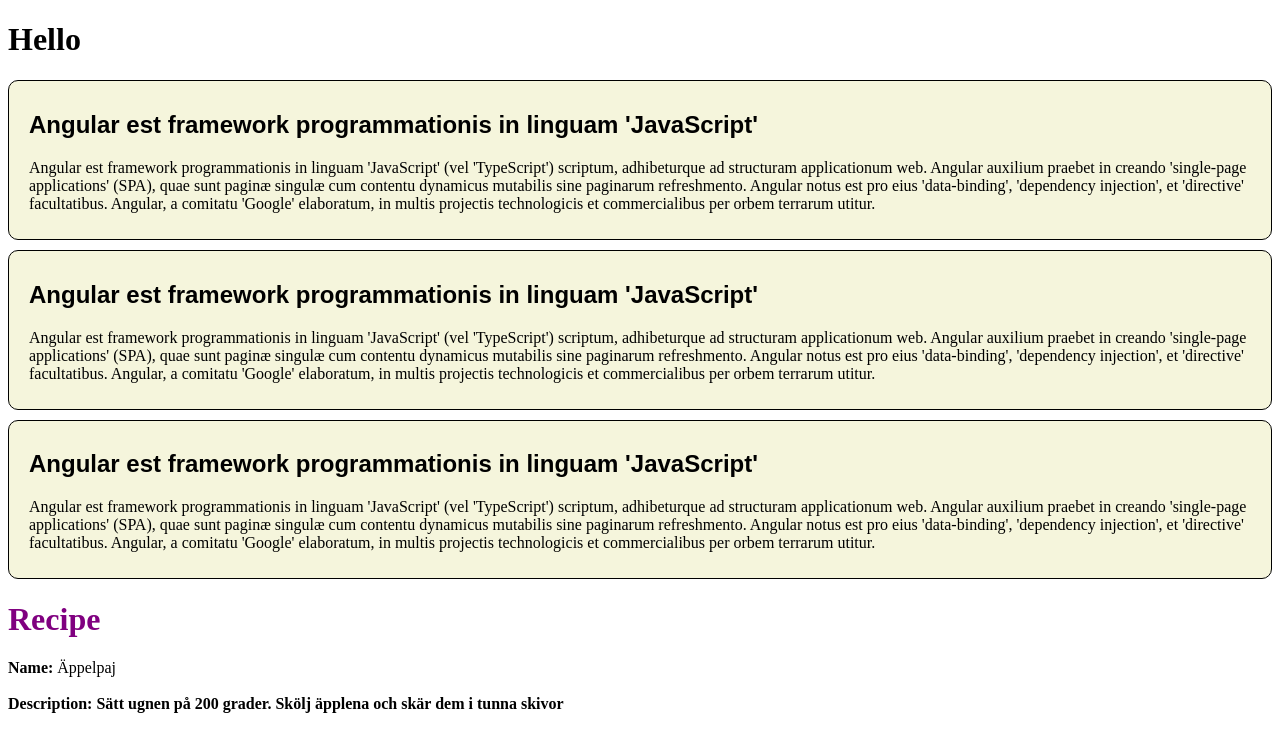
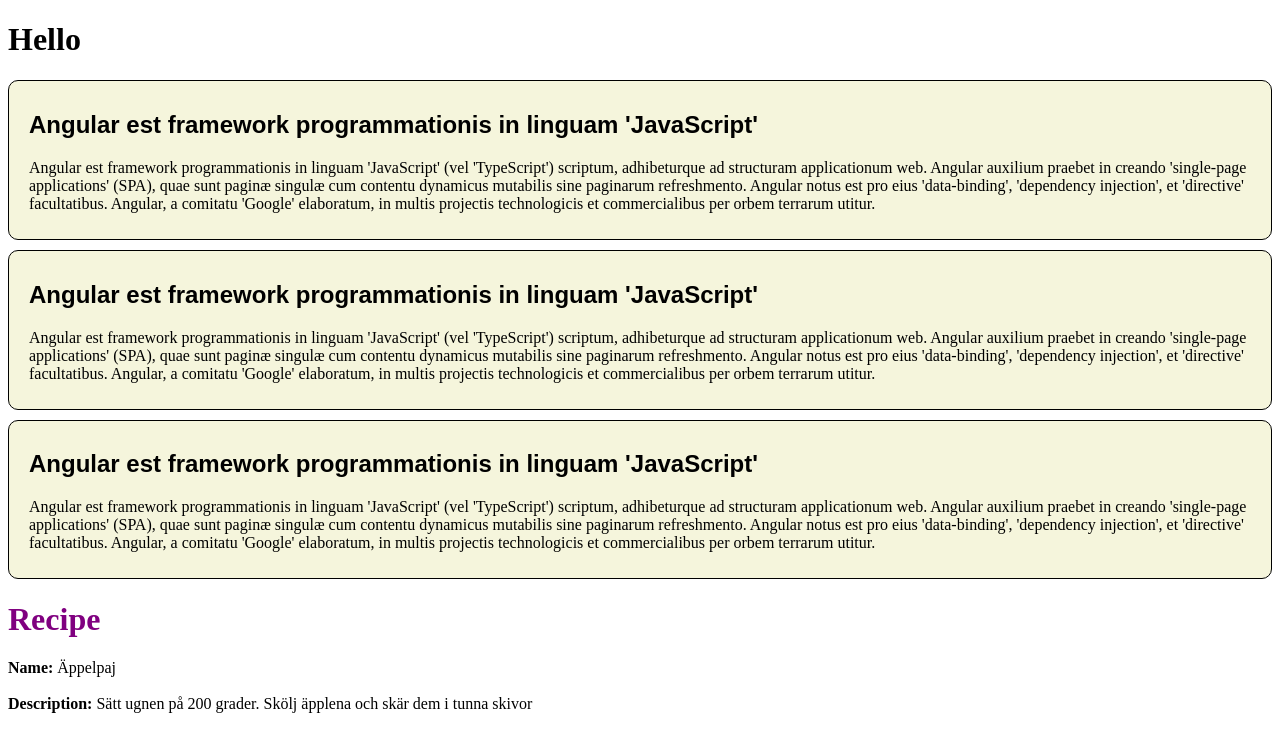
Before and after one commit to Grubesic/angular-shop, an Angular app: page / in a window 1280 px wide. Shown: the top 752 px of the page. Built offline with nearby package versions, Linux system fonts and the light colour scheme.

Commit message:
första övningen

```diff
--- a/src/app/recipe/recipe.component.html
+++ b/src/app/recipe/recipe.component.html
@@ -2,5 +2,5 @@
 
 <p>
   <b>Name: </b> {{name}}<br><br>
-  <b>Description: {{description}} </b>
+  <b>Description: </b>{{description}}
 </p>
```
